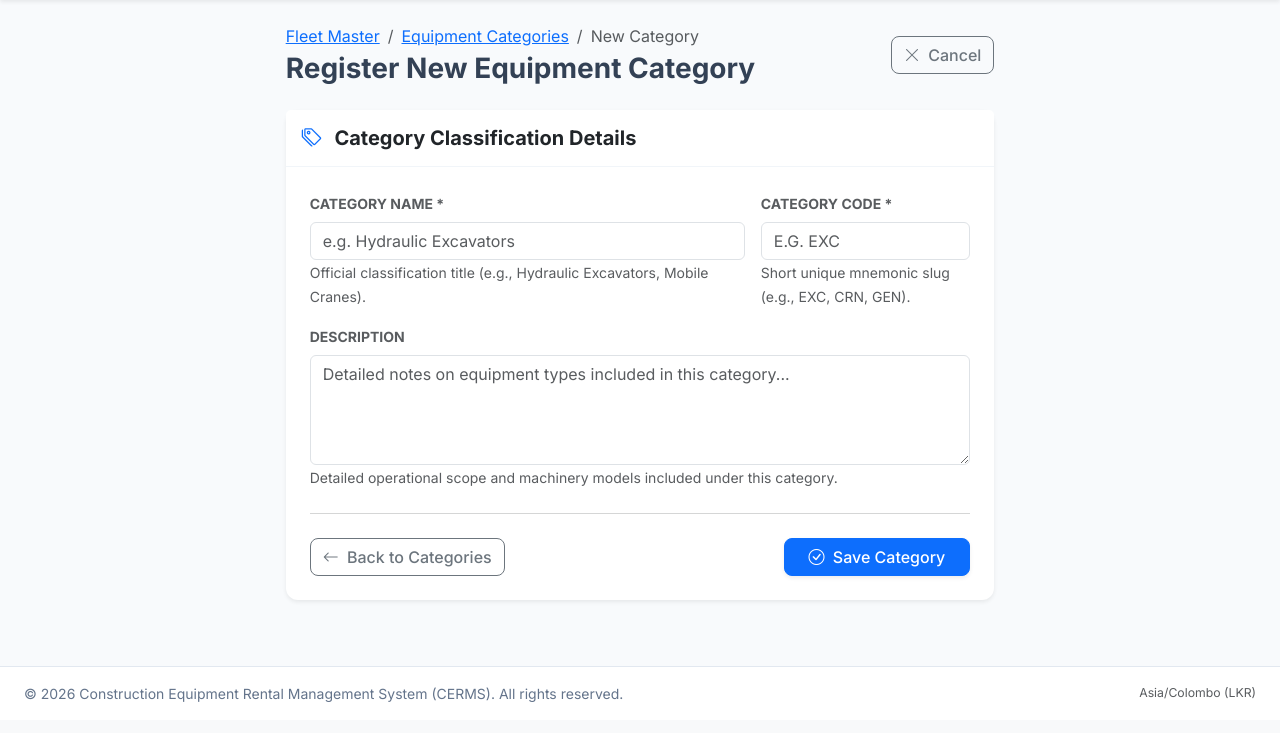
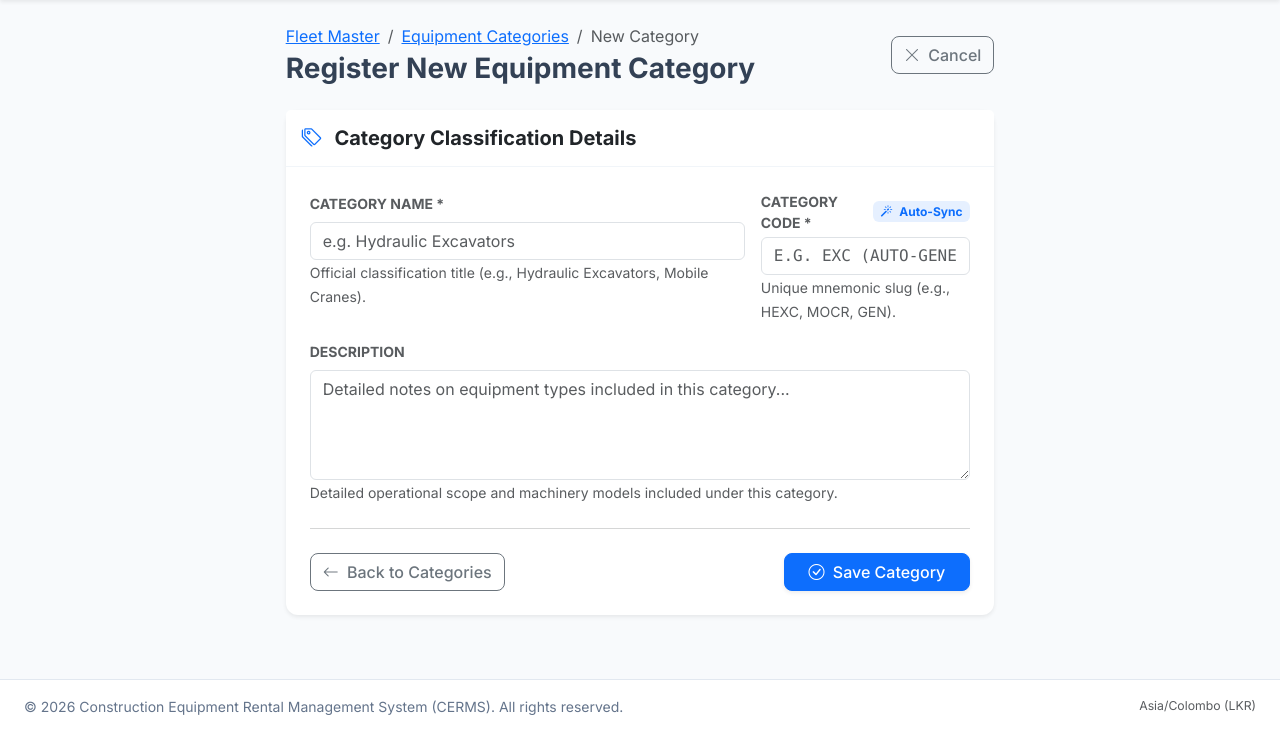
Before and after one commit to poornabhagya/cerms-erp-system, a Django app: page /fleet/categories/create/ in a window 1280 px wide. Shown: the part 80-813 px from the top of the page. Before the commit the page ends 782 px from the top, so only its background shows below. Run offline with Django 5.2, Linux system fonts and the light colour scheme; the visitor is signed in with stand-in values (Sample User, id 1); parts of the project's set-up code (start-up, migrations or seed data) failed here and were passed over; some libraries are stand-ins or nearby versions.

Commit message:
feat(fleet): implement auto-generation algorithm for category code

```diff
--- a/fleet/forms.py
+++ b/fleet/forms.py
@@ -14,13 +14,28 @@ class CategoryForm(forms.ModelForm):
         model = Category
         fields = ['name', 'code', 'description']
         widgets = {
-            'name': forms.TextInput(attrs={'placeholder': 'e.g. Hydraulic Excavators', 'class': 'form-control'}),
-            'code': forms.TextInput(attrs={'placeholder': 'e.g. EXC', 'class': 'form-control', 'style': 'text-transform: uppercase;'}),
-            'description': forms.Textarea(attrs={'rows': 4, 'placeholder': 'Detailed notes on equipment types included in this category...', 'class': 'form-control'}),
+            'name': forms.TextInput(attrs={
+                'placeholder': 'e.g. Hydraulic Excavators',
+                'class': 'form-control',
+                'id': 'id_category_name',
+                'autocomplete': 'off',
+            }),
+            'code': forms.TextInput(attrs={
+                'placeholder': 'e.g. EXC (Auto-generated from Name)',
+                'class': 'form-control font-monospace text-uppercase',
+                'id': 'id_category_code',
+                'style': 'text-transform: uppercase;',
+            }),
+            'description': forms.Textarea(attrs={
+                'rows': 4,
+                'placeholder': 'Detailed notes on equipment types included in this category...',
+                'class': 'form-control',
+            }),
         }
 
     def __init__(self, *args, **kwargs):
         super().__init__(*args, **kwargs)
+        self.fields['code'].required = False  # Allows automatic generation if empty
         self.helper = FormHelper()
         self.helper.form_tag = False
         self.helper.layout = Layout(
@@ -33,9 +48,35 @@ class CategoryForm(forms.ModelForm):
             ),
         )
 
+    def clean_name(self):
+        name = self.cleaned_data.get('name', '').strip()
+        if not name:
+            raise forms.ValidationError(_("Category name is required."))
+        qs = Category.objects.filter(name__iexact=name)
+        if self.instance.pk:
+            qs = qs.exclude(pk=self.instance.pk)
+        if qs.exists():
+            raise forms.ValidationError(_(f"A category named '{name}' already exists."))
+        return name
+
     def clean_code(self):
-        code = self.cleaned_data.get('code', '')
-        return code.upper().strip()
+        code = self.cleaned_data.get('code', '').upper().strip()
+        name = self.cleaned_data.get('name', '').strip()
+
+        if not code and name:
+            code = Category.generate_code_from_name(name, existing_pk=self.instance.pk)
+
+        if not code:
+            raise forms.ValidationError(_("Category code is required or could not be auto-generated."))
+
+        qs = Category.objects.filter(code=code)
+        if self.instance.pk:
+            qs = qs.exclude(pk=self.instance.pk)
+        if qs.exists():
+            raise forms.ValidationError(_(f"A category with code '{code}' already exists. Please choose a unique code."))
+
+        return code
+
 
 
 class EquipmentForm(forms.ModelForm):
--- a/fleet/models.py
+++ b/fleet/models.py
@@ -37,6 +37,71 @@ class Category(TimeStampedModel):
 
     def __str__(self):
         return f"{self.name} ({self.code})"
+
+    @classmethod
+    def generate_code_from_name(cls, name: str, existing_pk=None) -> str:
+        """
+        Generates an uppercase 3-4 letter mnemonic code from a category name.
+        Guarantees uniqueness by appending disambiguation suffix if duplicate code exists.
+        Examples:
+        - 'Hydraulic Excavators' -> 'HEXC'
+        - 'Generators & Power' -> 'GENP'
+        - 'Excavators' -> 'EXCA'
+        - 'Heavy Earth Moving' -> 'HEM'
+        """
+        import re
+        if not name:
+            return "CAT"
+
+        # Remove special characters, keep letters, digits, and spaces
+        cleaned = re.sub(r'[^a-zA-Z0-9\s]', '', name).strip()
+        stop_words = {'AND', 'OF', 'THE', 'FOR', 'IN', 'ON', 'WITH', 'A', 'AN'}
+        words = [w for w in cleaned.split() if w.upper() not in stop_words and len(w) > 0]
+
+        if not words:
+            words = [cleaned] if cleaned else ['CAT']
+
+        if len(words) >= 3:
+            candidate = ''.join(w[0] for w in words[:4]).upper()
+        elif len(words) == 2:
+            w1 = words[0]
+            w2 = words[1]
+            candidate = (w1[:2] + w2[:2]).upper()
+        elif len(words) == 1:
+            candidate = words[0][:4].upper() if len(words[0]) >= 3 else words[0].upper()
+        else:
+            candidate = "CAT"
+
+        if len(candidate) < 3 and len(cleaned) >= 3:
+            candidate = cleaned[:3].upper()
+
+        candidate = candidate[:15]
+
+        # Uniqueness verification
+        qs = cls.objects.filter(code=candidate)
+        if existing_pk:
+            qs = qs.exclude(pk=existing_pk)
+
+        if not qs.exists():
+            return candidate
+
+        # Disambiguate if collision
+        suffix = 2
+        while True:
+            disambiguated = f"{candidate[:10]}-{suffix}"
+            q_check = cls.objects.filter(code=disambiguated)
+            if existing_pk:
+                q_check = q_check.exclude(pk=existing_pk)
+            if not q_check.exists():
+                return disambiguated
+            suffix += 1
+
+    def save(self, *args, **kwargs):
+        if not self.code and self.name:
+            self.code = self.generate_code_from_name(self.name, existing_pk=self.pk)
+        elif self.code:
+            self.code = self.code.upper().strip()
+        super().save(*args, **kwargs)
 
 
 class Equipment(TimeStampedModel):
--- a/templates/fleet/category_form.html
+++ b/templates/fleet/category_form.html
@@ -29,7 +29,7 @@
                 <h5 class="mb-0 fw-bold"><i class="bi bi-tags text-primary me-2"></i> Category Classification Details</h5>
             </div>
             <div class="card-body p-4">
-                <form method="post" novalidate>
+                <form method="post" id="categoryForm" novalidate>
                     {% csrf_token %}
 
                     {% if form.non_field_errors %}
@@ -49,12 +49,17 @@
                         </div>
 
                         <div class="col-12 col-md-4">
-                            <label class="form-label small fw-bold text-uppercase text-muted" for="{{ form.code.id_for_label }}">Category Code *</label>
+                            <div class="d-flex justify-content-between align-items-center mb-1">
+                                <label class="form-label small fw-bold text-uppercase text-muted mb-0" for="{{ form.code.id_for_label }}">Category Code *</label>
+                                <span class="badge bg-primary bg-opacity-10 text-primary small" id="codeSyncIndicator" style="cursor: pointer;" title="Click to regenerate from name">
+                                    <i class="bi bi-magic me-1"></i> Auto-Sync
+                                </span>
+                            </div>
                             {{ form.code }}
                             {% if form.code.errors %}
                             <div class="text-danger small mt-1">{{ form.code.errors.0 }}</div>
                             {% endif %}
-                            <small class="form-text text-muted">Short unique mnemonic slug (e.g., EXC, CRN, GEN).</small>
+                            <small class="form-text text-muted">Unique mnemonic slug (e.g., HEXC, MOCR, GEN).</small>
                         </div>
 
                         <div class="col-12">
@@ -83,3 +88,89 @@
     </div>
 </div>
 {% endblock %}
+
+{% block extra_js %}
+<script>
+document.addEventListener('DOMContentLoaded', function() {
+    const nameInput = document.getElementById('id_category_name') || document.querySelector('input[name="name"]');
+    const codeInput = document.getElementById('id_category_code') || document.querySelector('input[name="code"]');
+    const indicator = document.getElementById('codeSyncIndicator');
+    const isEdit = {{ is_edit|yesno:"true,false" }};
+
+    // Auto-sync active by default on create if code is empty
+    let isAutoSync = !isEdit && (!codeInput.value || codeInput.value.trim() === '');
+
+    function generateMnemonicCode(name) {
+        if (!name || !name.trim()) return '';
+
+        // Strip non-alphanumeric except spaces
+        const cleaned = name.replace(/[^a-zA-Z0-9\s]/g, ' ').trim();
+        const stopWords = new Set(['AND', 'OF', 'THE', 'FOR', 'IN', 'ON', 'WITH', 'A', 'AN', '&']);
+        const words = cleaned.split(/\s+/).filter(w => w.length > 0 && !stopWords.has(w.toUpperCase()));
+
+        if (words.length === 0) {
+            return cleaned.slice(0, 4).toUpperCase();
+        }
+
+        if (words.length >= 3) {
+            // First letter of first 4 meaningful words (e.g. "Heavy Earth Moving" -> "HEM")
+            return words.slice(0, 4).map(w => w[0]).join('').toUpperCase();
+        } else if (words.length === 2) {
+            // First 2 letters of word 1 + first 2 letters of word 2 (e.g. "Hydraulic Excavators" -> "HEXC", "Mobile Cranes" -> "MOCR")
+            const w1 = words[0];
+            const w2 = words[1];
+            return (w1.slice(0, 2) + w2.slice(0, 2)).toUpperCase();
+        } else {
+            // Single word -> first 3 to 4 letters (e.g. "Excavators" -> "EXCA" or "EXC")
+            const w = words[0];
+            return w.length >= 3 ? w.slice(0, 4).toUpperCase() : w.toUpperCase();
+        }
+    }
+
+    function updateIndicator() {
+        if (!indicator) return;
+        if (isAutoSync) {
+            indicator.className = 'badge bg-primary bg-opacity-10 text-primary small';
+            indicator.innerHTML = '<i class="bi bi-magic me-1"></i> Auto-Sync';
+        } else {
+            indicator.className = 'badge bg-secondary bg-opacity-10 text-secondary small';
+            indicator.innerHTML = '<i class="bi bi-pencil me-1"></i> Manual (Click to Auto-fill)';
+        }
+    }
+
+    if (nameInput && codeInput) {
+        // Real-time listener on Category Name input
+        nameInput.addEventListener('input', function() {
+            if (isAutoSync) {
+                const generated = generateMnemonicCode(this.value);
+                codeInput.value = generated;
+            }
+        });
+
+        // If user manually modifies the code, disengage auto-sync
+        codeInput.addEventListener('input', function() {
+            if (this.value.trim() !== '') {
+                isAutoSync = false;
+                updateIndicator();
+            } else {
+                isAutoSync = true;
+                codeInput.value = generateMnemonicCode(nameInput.value);
+                updateIndicator();
+            }
+        });
+
+        // Click indicator to force re-generate from name
+        if (indicator) {
+            indicator.addEventListener('click', function() {
+                isAutoSync = true;
+                codeInput.value = generateMnemonicCode(nameInput.value);
+                updateIndicator();
+                codeInput.focus();
+            });
+        }
+    }
+
+    updateIndicator();
+});
+</script>
+{% endblock %}
```
Also changed, not shown: fleet/tests.py (+27 -0 lines).
